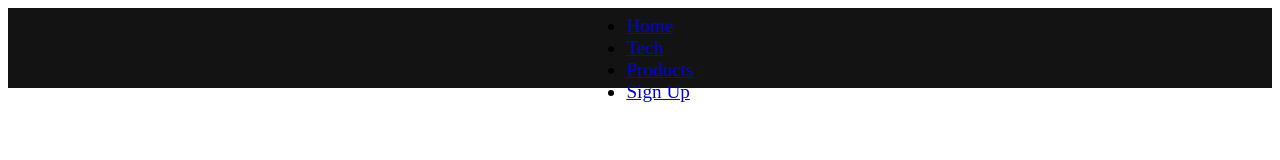
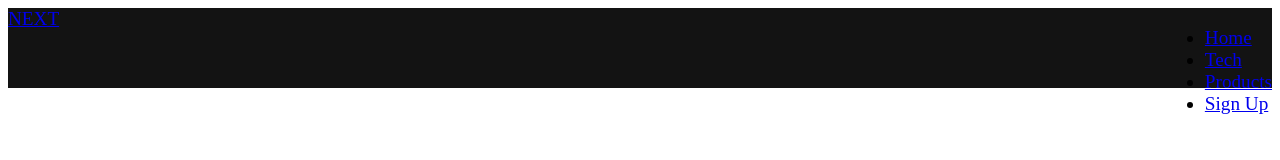
Before and after one commit to jeffinjk/Dash, a plain HTML site: page dashtest.html in a window 1280 px wide. Drawn offline with Linux system fonts and the light colour scheme.

Commit message:
modified

```diff
--- a/styles.css
+++ b/styles.css
@@ -16,3 +16,14 @@
     top: 0;
     z-index: 999;
 }
+
+.navbar__container{
+    display: flex;
+    justify-content: space-between;
+    height: 80px;
+    z-index: 1;
+    width: 100%;
+    max-width: 1300px;
+    margin: 0 auto;
+    padding:0 auto;
+}
```
